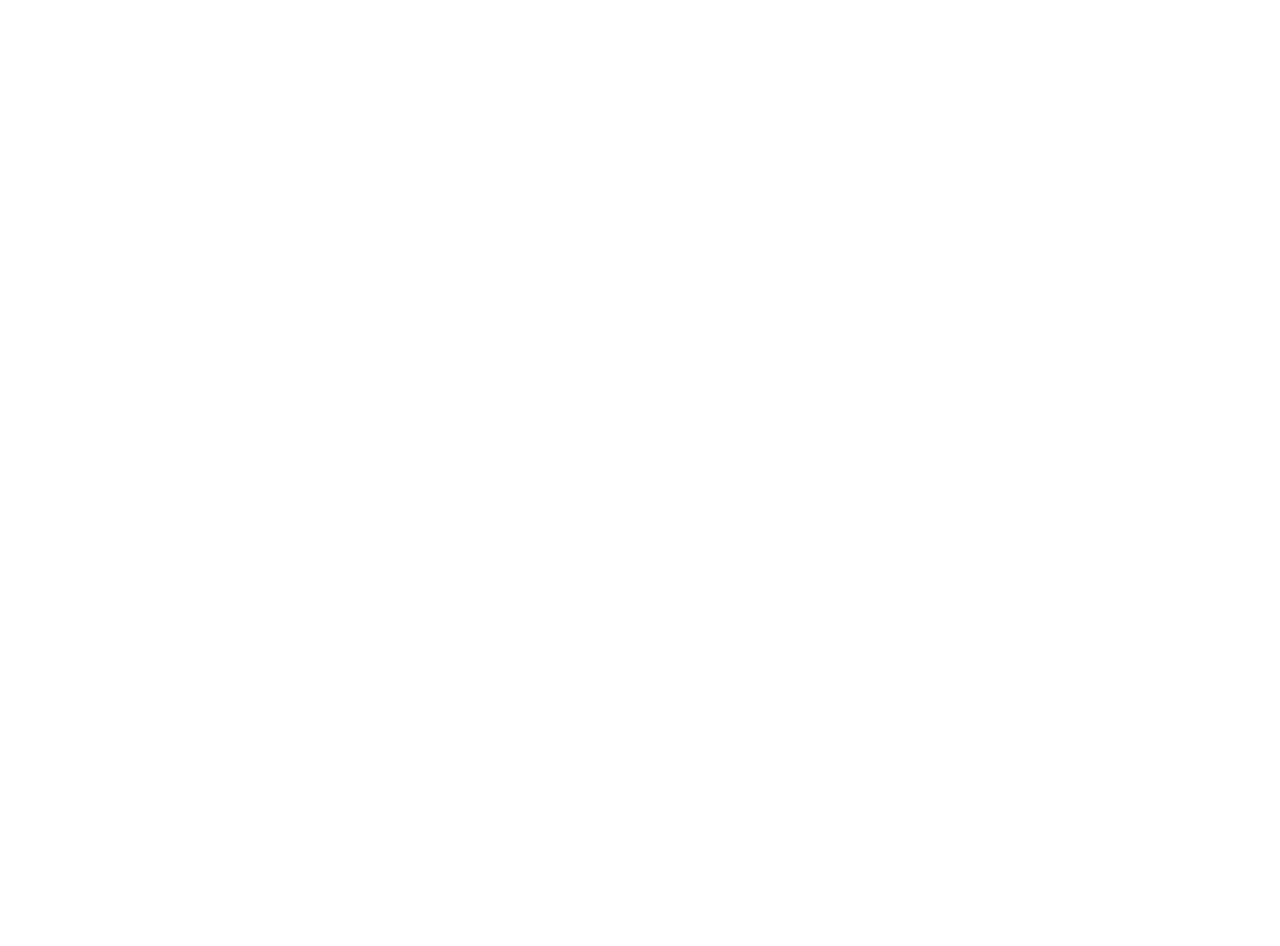
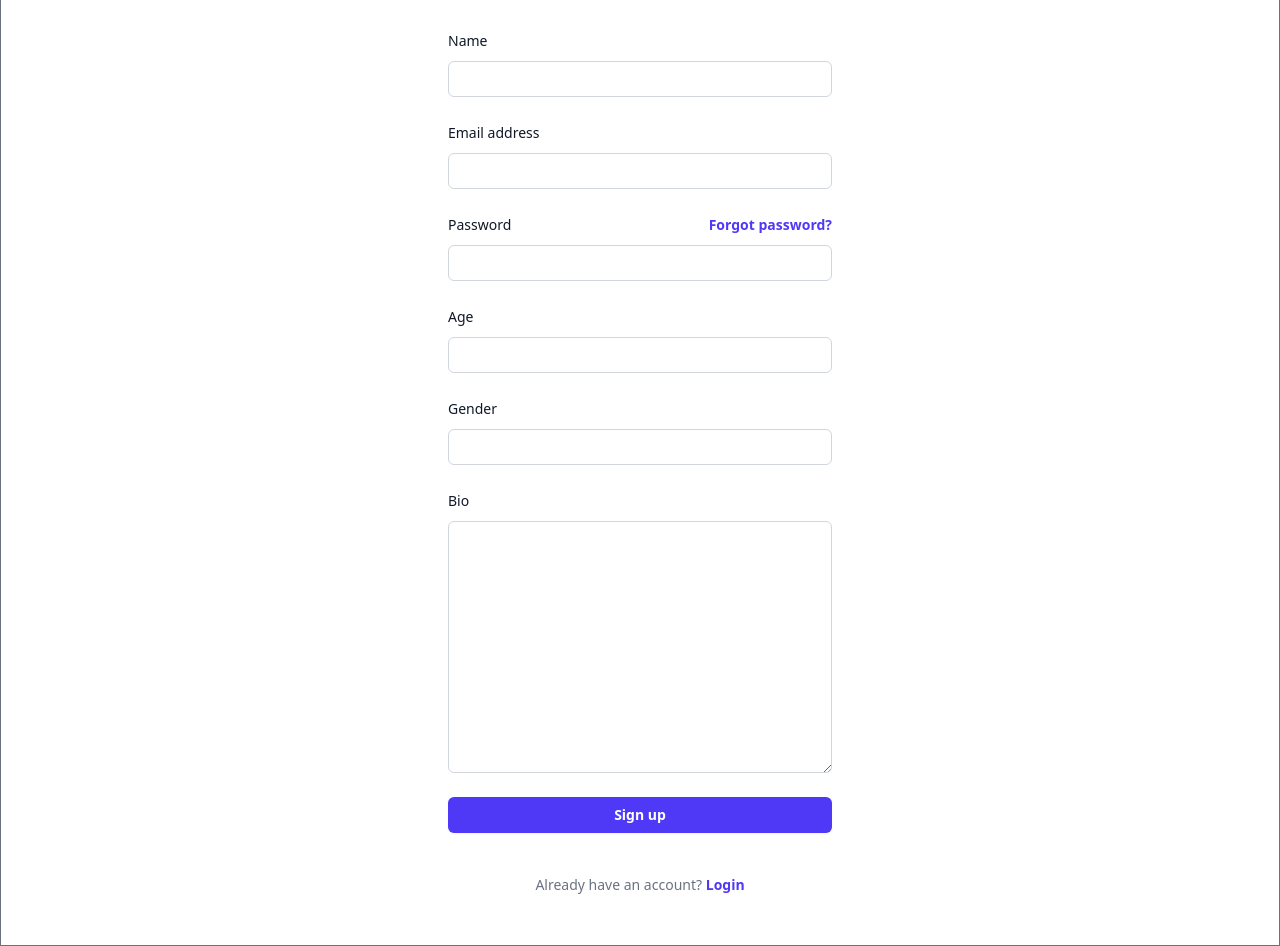
Before and after one commit to Abdulsalam001Arnold/web-dev-batch-3, a React (Vite) app: page /signup in a window 1280 px wide. Before the commit this address had no page. Shown: the part 240-1186 px from the top of the page. Before the commit the page ends 800 px from the top, so only its background shows below. Built offline with nearby package versions, Linux system fonts and the light colour scheme.

Commit message:
refactor: added auth flow

```diff
--- a/package.json
+++ b/package.json
@@ -14,7 +14,8 @@
     "react": "^19.1.1",
     "react-dom": "^19.1.1",
     "react-router-dom": "^7.9.5",
-    "tailwindcss": "^4.1.17"
+    "tailwindcss": "^4.1.17",
+    "zustand": "^5.0.8"
   },
   "devDependencies": {
     "@eslint/js": "^9.36.0",
--- a/src/App.jsx
+++ b/src/App.jsx
@@ -4,7 +4,8 @@
 import About from "./Pages/About"
 import Navbar from "./components/Navbar"
 import Login from './Pages/Login'
-
+import Signup from './Pages/SignUp'
+import ProtectedRoute from './components/ProtectedRoute'
 function App() {
   return (
       <>
@@ -12,9 +13,15 @@
         <Navbar/>
           <Routes>
             <Route path="/" element={<Home/>}/>
-            <Route path="/about" element={<About/>}/>
+            <Route path="/about" element={
+            <ProtectedRoute>
+            <About/>
+            </ProtectedRoute>
+            }/>
             <Route path="/contact" element={<Contact/>}/>
             <Route path="/login" element={<Login/>}/>
+            <Route path="/signup" element={<Signup/>}/>
+
           </Routes>
         </BrowserRouter>
       </>
--- /dev/null
+++ b/src/Pages/SignUp.jsx
@@ -0,0 +1,206 @@
+
+
+
+
+import { useState } from "react"
+import { useNavigate, Link } from "react-router-dom"
+
+export default function Signup() {
+    const navigate = useNavigate()
+    const [signupData, setSignupData] = useState({
+        name: "",
+        email: "",
+        password: "",
+        age: "",
+        gender: "",
+        bio: ""
+    })
+    const [loading, setLoading] = useState(false)
+
+    const handleChange = (e) => {
+        const {name, value} = e.target
+        setSignupData({
+            ...signupData,
+            [name]: value
+        })
+    }
+
+    const handleSubmit = async (e) => {
+        e.preventDefault()
+        setLoading(true)
+        try {
+            const response = await fetch('https://nodeclass-batch3.vercel.app/signup', {
+                method: 'POST',
+                headers: {
+                    'Content-Type': 'application/json'
+                },
+                credentials: "include",
+                body: JSON.stringify(signupData)
+            })
+
+            if(!response.ok) {
+                throw new Error('Sign up failed')
+            }
+
+            const data = await response.json()
+            console.log(data)
+            navigate('/')
+        } catch (err) {
+            console.error(err)
+        }finally{
+            setLoading(false)
+            setSignupData({
+                name: "",
+        email: "",
+        password: "",
+        age: "",
+        gender: "",
+        bio: ""
+            })
+        }
+    }
+
+
+    return(
+        <div className="flex min-h-full flex-col justify-center px-6 py-12 lg:px-8  border border-gray-500 shadow-2xl">
+        <div className="sm:mx-auto sm:w-full sm:max-w-sm">
+          <h2 className="mt-10 text-center text-2xl/9 font-bold tracking-tight text-gray-900">
+            Sign in to your account
+          </h2>
+        </div>
+
+        <div className="mt-10 sm:mx-auto sm:w-full sm:max-w-sm">
+          <form action="#" method="POST" className="space-y-6">
+
+          <div>
+              <label htmlFor="email" className="block text-sm/6 font-medium text-gray-900">
+                Name
+              </label>
+              <div className="mt-2">
+                <input
+                  id="name"
+                  name="name"
+                  type="text"
+                  required
+                  onChange={handleChange}
+                  autoComplete="name"
+                  className="block w-full rounded-md bg-white px-3 py-1.5 text-base text-gray-900 outline-1 -outline-offset-1 outline-gray-300 placeholder:text-gray-400 focus:outline-2 focus:-outline-offset-2 focus:outline-indigo-600 sm:text-sm/6"
+                />
+              </div>
+            </div>
+
+
+            <div>
+              <label htmlFor="email" className="block text-sm/6 font-medium text-gray-900">
+                Email address
+              </label>
+              <div className="mt-2">
+                <input
+                  id="email"
+                  name="email"
+                  type="email"
+                  required
+                  onChange={handleChange}
+                  autoComplete="email"
+                  className="block w-full rounded-md bg-white px-3 py-1.5 text-base text-gray-900 outline-1 -outline-offset-1 outline-gray-300 placeholder:text-gray-400 focus:outline-2 focus:-outline-offset-2 focus:outline-indigo-600 sm:text-sm/6"
+                />
+              </div>
+            </div>
+
+            <div>
+              <div className="flex items-center justify-between">
+                <label htmlFor="password" className="block text-sm/6 font-medium text-gray-900">
+                  Password
+                </label>
+                <div className="text-sm">
+                  <a href="#" className="font-semibold text-indigo-600 hover:text-indigo-500">
+                    Forgot password?
+                  </a>
+                </div>
+              </div>
+              <div className="mt-2">
+                <input
+                  id="password"
+                  name="password"
+                  type="password"
+                  required
+                  onChange={handleChange}
+                  autoComplete="current-password"
+                  className="block w-full rounded-md bg-white px-3 py-1.5 text-base text-gray-900 outline-1 -outline-offset-1 outline-gray-300 placeholder:text-gray-400 focus:outline-2 focus:-outline-offset-2 focus:outline-indigo-600 sm:text-sm/6"
+                />
+              </div>
+            </div>
+
+            <div>
+              <label htmlFor="email" className="block text-sm/6 font-medium text-gray-900">
+                Age
+              </label>
+              <div className="mt-2">
+                <input
+                  id="age"
+                  name="age"
+                  type="text"
+                  required
+                  onChange={handleChange}
+                  autoComplete="age"
+                  className="block w-full rounded-md bg-white px-3 py-1.5 text-base text-gray-900 outline-1 -outline-offset-1 outline-gray-300 placeholder:text-gray-400 focus:outline-2 focus:-outline-offset-2 focus:outline-indigo-600 sm:text-sm/6"
+                />
+              </div>
+            </div>
+
+            <div>
+              <label htmlFor="email" className="block text-sm/6 font-medium text-gray-900">
+                Gender
+              </label>
+              <div className="mt-2">
+                <input
+                  id="gender"
+                  name="gender"
+                  type="text"
+                  required
+                  onChange={handleChange}
+                  autoComplete="gender"
+                  className="block w-full rounded-md bg-white px-3 py-1.5 text-base text-gray-900 outline-1 -outline-offset-1 outline-gray-300 placeholder:text-gray-400 focus:outline-2 focus:-outline-offset-2 focus:outline-indigo-600 sm:text-sm/6"
+                />
+              </div>
+            </div>
+
+            <div>
+              <label htmlFor="email" className="block text-sm/6 font-medium text-gray-900">
+               Bio
+              </label>
+              <div className="mt-2">
+                <textarea
+                  id="bio"
+                  name="bio"
+                  type="text"
+                  required
+                  onChange={handleChange}
+                  rows={10}
+                  autoComplete="bio"
+                  className="block w-full rounded-md bg-white px-3 py-1.5 text-base text-gray-900 outline-1 -outline-offset-1 outline-gray-300 placeholder:text-gray-400 focus:outline-2 focus:-outline-offset-2 focus:outline-indigo-600 sm:text-sm/6"
+                ></textarea>
+              </div>
+            </div>
+
+            <div>
+              <button
+                type="submit"
+                onClick={handleSubmit}
+                className="flex w-full justify-center rounded-md bg-indigo-600 px-3 py-1.5 text-sm/6 font-semibold text-white shadow-xs hover:bg-indigo-500 focus-visible:outline-2 focus-visible:outline-offset-2 focus-visible:outline-indigo-600"
+              >
+                {loading ? 'Signing up......' : 'Sign up'}
+              </button>
+            </div>
+          </form>
+
+          <p className="mt-10 text-center text-sm/6 text-gray-500">
+            Already have an account?{' '}
+            <Link to={'/login'} className="font-semibold text-indigo-600 hover:text-indigo-500">
+              Login
+            </Link>
+          </p>
+        </div>
+      </div>
+    )
+};
--- /dev/null
+++ b/src/components/ProtectedRoute.jsx
@@ -0,0 +1,25 @@
+
+import { Navigate } from "react-router-dom";
+import { useEffect } from "react";
+import { userAuthStore } from "../store/authStore";
+
+
+export default function ProtectedRoute({children}) {
+    const { checkAuth, authorized } = userAuthStore()
+
+    useEffect(() => {
+        if(authorized === null) {
+            checkAuth()
+        }
+    }, [authorized])
+
+    if(authorized === null) {
+        return <div>Loading........</div>
+    }
+
+    if(authorized === false) {
+        return <Navigate to={'/login'} replace/>
+    }
+
+    return children;
+};
--- /dev/null
+++ b/src/store/authStore.js
@@ -0,0 +1,33 @@
+
+import { create } from "zustand";
+
+export const userAuthStore = create((set) => ({
+    authorized: null,
+    user: null,
+
+    setAuthorized: (value) => set({authorized: value}),
+
+    setUser: (user) => set({user}),
+
+    checkAuth: async() => {
+        try {
+            const response = await fetch('https://nodeclass-batch3.vercel.app/profile', {
+                method: 'GET',
+                credentials: 'include'
+            })
+
+            if(response.ok) {
+                const data = await response.json()
+                set({authorized: true, user: data.user})
+            }else{
+                set({authorized: false, user: null})
+            }
+        } catch (err) {
+            if(err instanceof Error) {
+                console.error(err.cause)
+            }
+
+            set({authorized: false, user: null})
+        }
+    }
+}))
```
Also changed, not shown: 1 other file (tests, documents, lock files or other folders).
